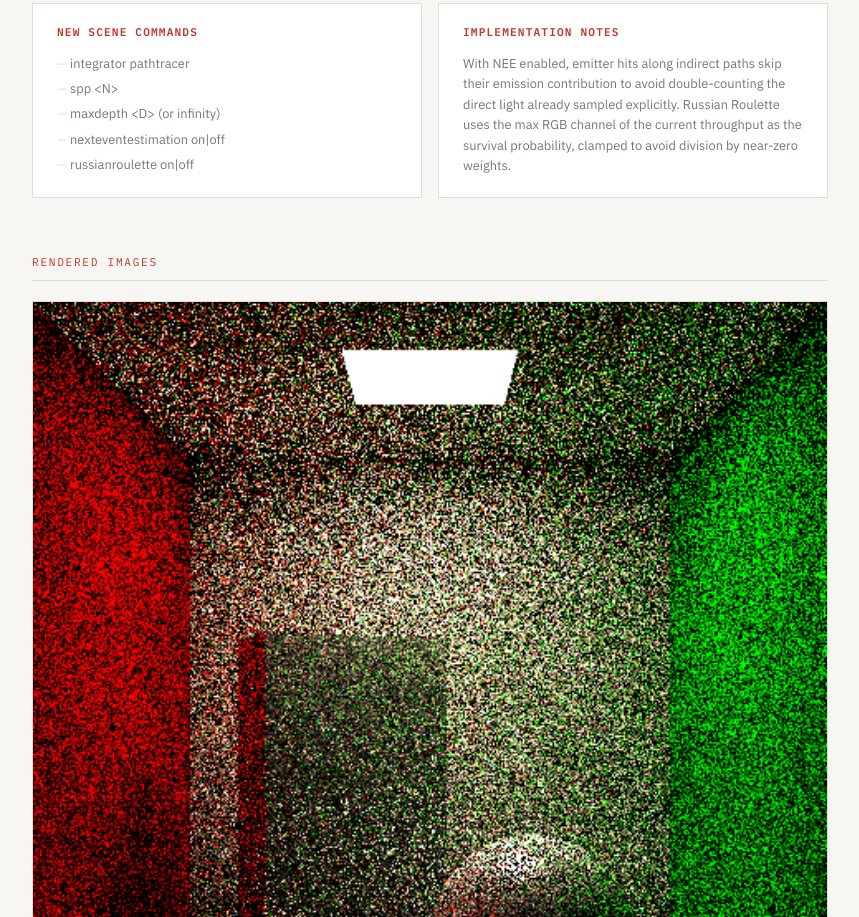
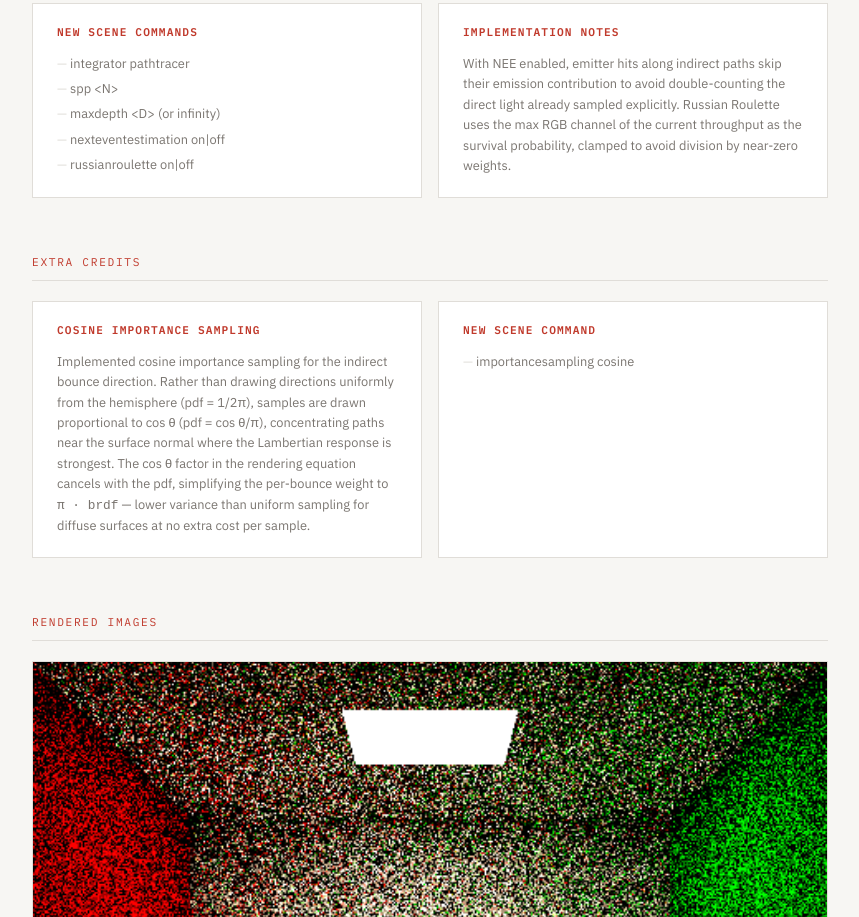
Before and after one commit to abhinandansharma1999/CSE-168-Graphics-Rendering-II, a plain HTML site: page index.html in a window 1280 px wide. Shown: the part 1163-2080 px from the top of the page, without its empty margins (210-1069 px from the left). Drawn offline with Linux system fonts and the light colour scheme.

Commit message:
homework3 extra creds

```diff
--- a/index.html
+++ b/index.html
@@ -709,6 +709,38 @@
       </div>
     </div>
 
+    <div class="section-title">Extra Credits</div>
+    <div class="tech-grid" style="margin-bottom:3.5rem;">
+      <div class="tech-block">
+        <h3>Cosine Importance Sampling</h3>
+        <p>
+          Implemented cosine importance sampling for the indirect bounce direction.
+          Rather than drawing directions uniformly from the hemisphere (pdf = 1/2π),
+          samples are drawn proportional to cos θ (pdf = cos θ/π), concentrating
+          paths near the surface normal where the Lambertian response is strongest.
+          The cos θ factor in the rendering equation cancels with the pdf, simplifying
+          the per-bounce weight to <code>π · brdf</code> — lower variance than uniform
+          sampling for diffuse surfaces at no extra cost per sample.
+        </p>
+        <!-- <p style="margin-top:0.75rem;">
+          Enabled via the <code>importancesampling cosine</code> scene command.
+          Reused <code>cornellRR.test</code> and created <code>cornellCosineExtraCreds.test</code>
+          with that single line added. Also rendered the <code>cornellCosine</code> test
+          from Homework 4a.
+        </p>
+        <ul style="margin-top:0.75rem;">
+          <li><a href="https://raviucsdgroup.s3.amazonaws.com/homework3b/9c0f3bfcb9cd716feb577735d6965146/20260506025336/index.html" style="color:var(--accent);font-size:0.8rem;">cornellCosineExtraCreds render ↗</a></li>
+          <li><a href="https://raviucsdgroup.s3.amazonaws.com/homework4a/9c0f3bfcb9cd716feb577735d6965146/20260506024220/index.html" style="color:var(--accent);font-size:0.8rem;">cornellCosine (HW4a) render ↗</a></li>
+        </ul> -->
+      </div>
+      <div class="tech-block">
+        <h3>New Scene Command</h3>
+        <ul>
+          <li>importancesampling cosine</li>
+        </ul>
+      </div>
+    </div>
+
     <div class="section-title">Rendered Images</div>
     <div class="gallery">
 
@@ -748,6 +780,15 @@
         </div>
       </div>
 
+      <div class="img-card">
+        <img src="images/cornellCosineExtraCreds.png" alt="Cornell Cosine Importance Sampling"/>
+        <div class="img-info">
+          <span class="img-tag">Extra Credit · Cosine IS</span>
+          <span class="img-title">Cornell Box — Cosine Importance Sampling</span>
+          <span class="img-desc">Same Cornell box (NEE + RR, D = ∞, 64 spp) rendered with cosine importance sampling for indirect bounces. Directions are sampled proportional to cos θ, cancelling the cosine factor in the estimator and reducing variance for diffuse surfaces compared to uniform hemisphere sampling.</span>
+        </div>
+      </div>
+
     </div>
   </div><!-- /panel-a3 -->
 
```
Also changed, not shown: images/cornellCosineExtraCreds.png (added).
